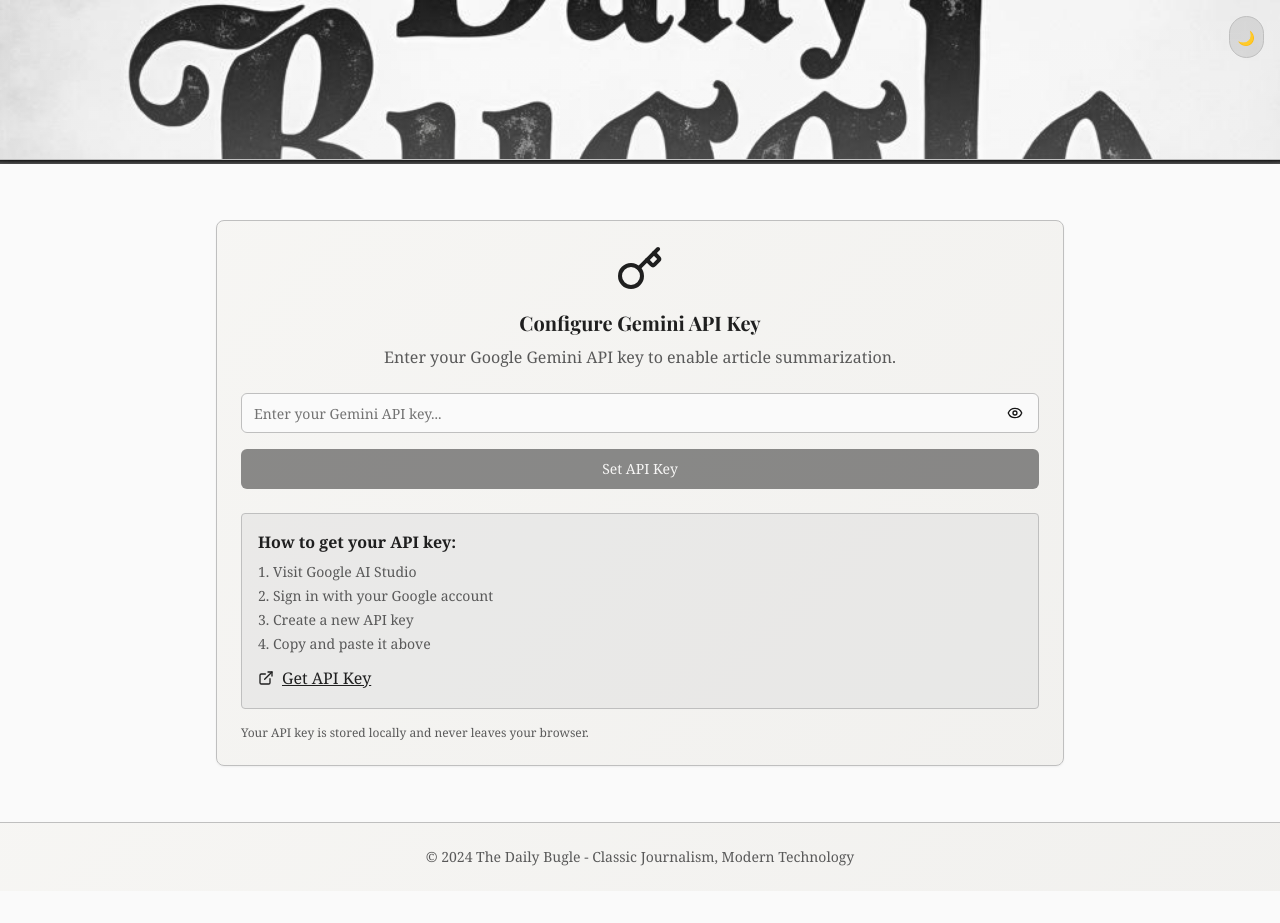
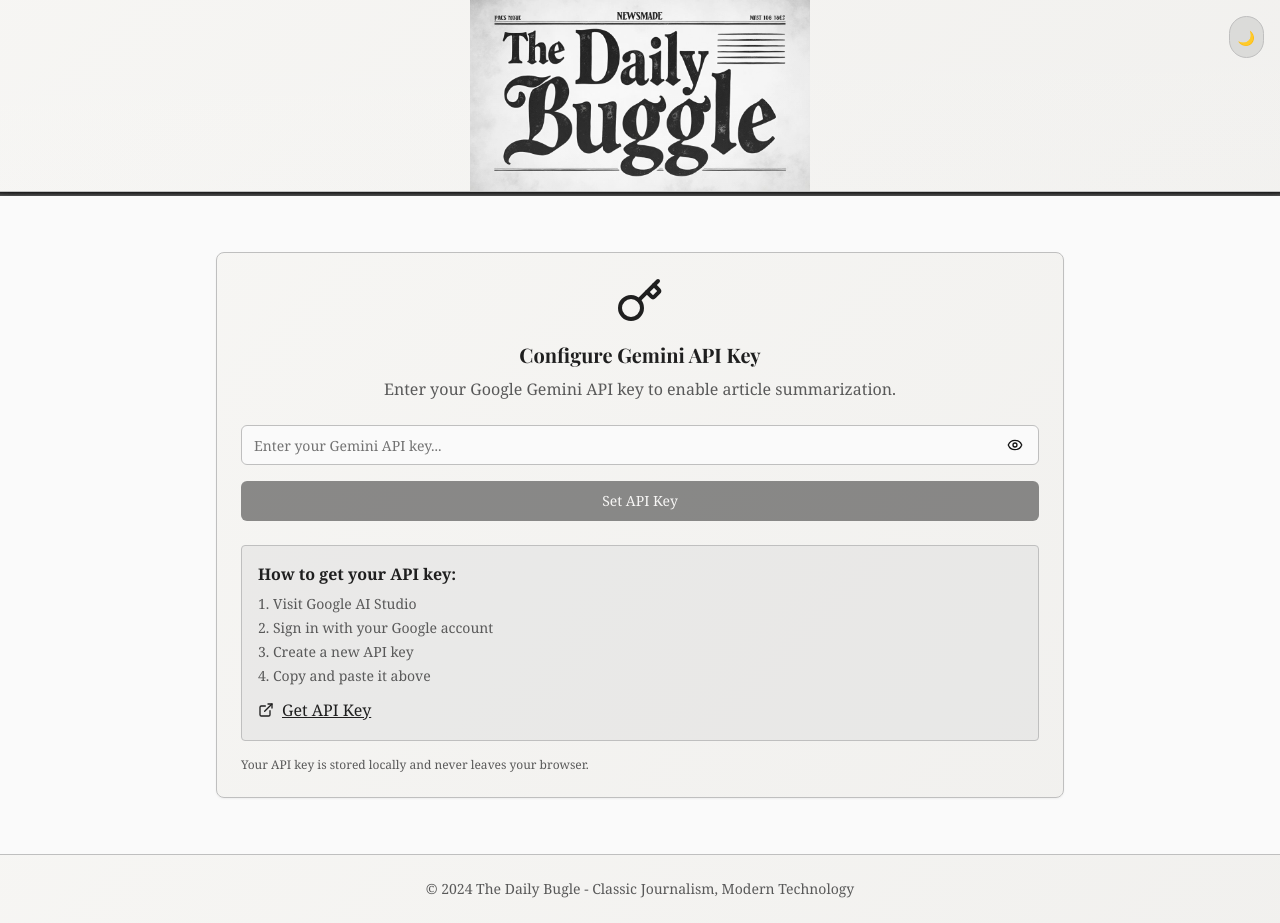
Before and after one commit to crystalmaith/Maithilis-Daily-Bugle, a React (Vite) app: page / in a window 1280 px wide. Before the commit the page ends 891 px from the top, so only its background shows below. Built offline with nearby package versions, Linux system fonts and the light colour scheme; a web font is replaced by a local one.

Commit message:
Fix: Adjust app layout
Ensure the "The Daily Bugle" title is fully visible by adjusting the app's layout and spacing.

```diff
--- a/src/components/Header.tsx
+++ b/src/components/Header.tsx
@@ -10,13 +10,13 @@ export const Header = ({ isDarkMode, onToggleDarkMode }: HeaderProps) => {
   return (
     <header className="relative overflow-hidden">
       {/* Header Image */}
-      <div className="relative h-32 md:h-40 bg-paper-gradient shadow-paper border-b border-vintage-border">
+      <div className="relative h-40 md:h-48 bg-paper-gradient shadow-paper border-b border-vintage-border flex items-center justify-center">
         <img
           src={headerImage}
           alt="The Daily Bugle"
-          className={`w-full h-full object-cover ${isDarkMode ? 'opacity-80 filter invert' : 'opacity-90'}`}
+          className={`max-w-full max-h-full object-contain ${isDarkMode ? 'opacity-80 filter invert' : 'opacity-90'}`}
         />
-        <div className="absolute inset-0 bg-gradient-to-b from-transparent to-background/20"></div>
+        <div className="absolute inset-0 bg-gradient-to-b from-transparent to-background/10 pointer-events-none"></div>
       </div>
 
       {/* Dark Mode Toggle */}
```
